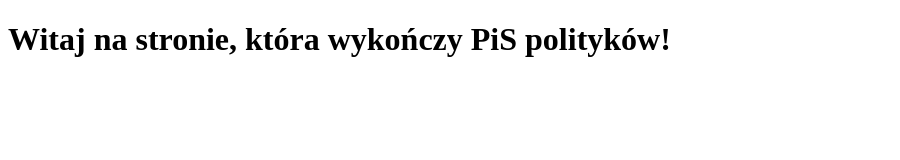
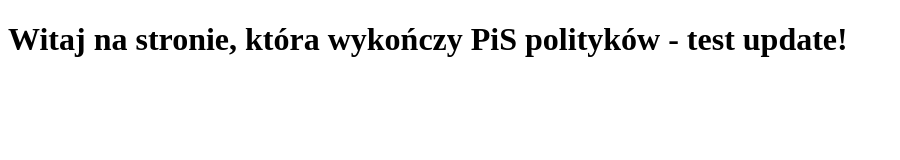
Before and after one commit to test-sergiusz-czarniak/test_please-respect.us, a plain HTML site: page index.html in a window 1280 px wide. Shown: the whole page, without its empty margins (0-900 px from the left). Drawn offline with Linux system fonts and the light colour scheme.

Commit message:
Update index.html
zmianka

```diff
--- a/index.html
+++ b/index.html
@@ -4,5 +4,5 @@
     <title>Please-respect.us</title>
   </head>
   <body>
-    <h1>Witaj na stronie, która wykończy PiS polityków!</h1>
+    <h1>Witaj na stronie, która wykończy PiS polityków - test update!</h1>
   </body>
```
